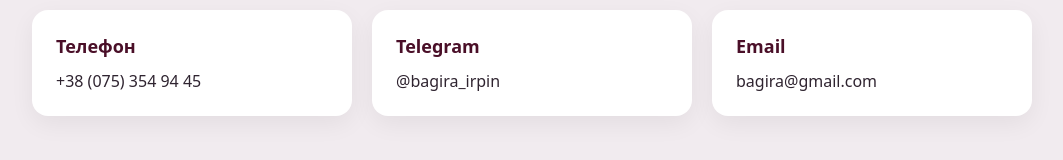
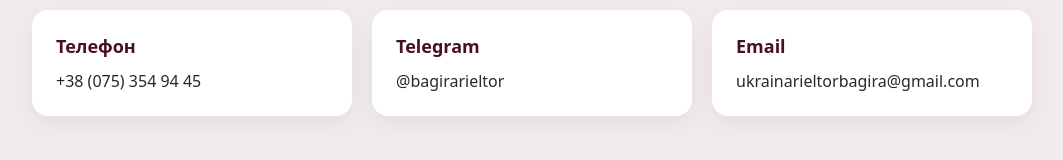
Before and after one commit to Tetiana-Rybko/real-estate-crm, a React (Vite) app in the folder Front/: page / in a window 1280 px wide. Shown: the part 6213-6373 px from the top of the page, without its empty margins (108-1171 px from the left). Built offline with nearby package versions, Linux system fonts and the light colour scheme.

Commit message:
Informationskorrektur

```diff
--- a/Front/src/pages/LandingPage.tsx
+++ b/Front/src/pages/LandingPage.tsx
@@ -218,8 +218,8 @@
               src="/logo-bagira-w.png"
               alt="Багіра"
               style={{
-                width: "50%",
-                height: "50%",
+                width: window.innerWidth < 768 ? 110 : 170,
+                height: window.innerWidth < 768 ? 110 : 170,
                 objectFit: "contain",
                 borderRadius: 999,
                 background: "rgba(255,255,255,0.08)",
@@ -320,7 +320,7 @@
             </a>
 
             <a
-              href="https://t.me/bagira_irpin"
+              href="https://t.me/bagirarieltor"
               target="_blank"
               rel="noreferrer"
               style={buttonSecondaryStyle}
@@ -458,7 +458,7 @@
           </p>
 
           <div style={{ marginTop: 28 }}>
-            <a href="tel:+380933549445" style={buttonPrimaryStyle}>
+            <a href="tel:+380753549445" style={buttonPrimaryStyle}>
               📞 Зателефонувати зараз
             </a>
           </div>
@@ -585,7 +585,7 @@
                       Дивитись усі фото
                     </button>
                   ) : null}
-                  <a href="tel:+380933549445" style={buttonPrimaryStyle}>
+                  <a href="tel:+380753549445" style={buttonPrimaryStyle}>
                     Дізнатись деталі
                   </a>
                 </div>
@@ -715,12 +715,12 @@
           </div>
         <div style={{ marginTop: 12 }}>
           <a
-            href="https://t.me/bagira_irpin"
+            href="https://t.me/bagirarieltor"
             target="_blank"
             rel="noreferrer"
             style={{ color: "#2F2430", textDecoration: "none" }}
           >
-           @bagira_irpin
+           @bagirarieltor
          </a>
        </div>
      </div>
@@ -730,7 +730,7 @@
          Email
        </div>
        <div style={{ marginTop: 12 }}>
-         bagira@gmail.com
+         ukrainarieltorbagira@gmail.com
        </div>
      </div>
 
```
